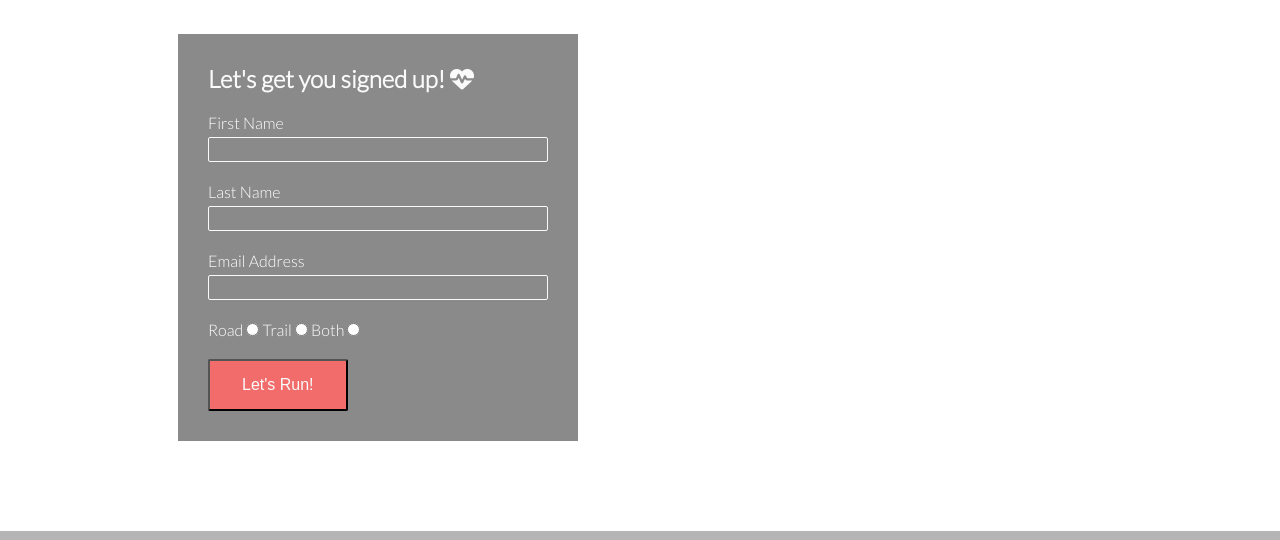
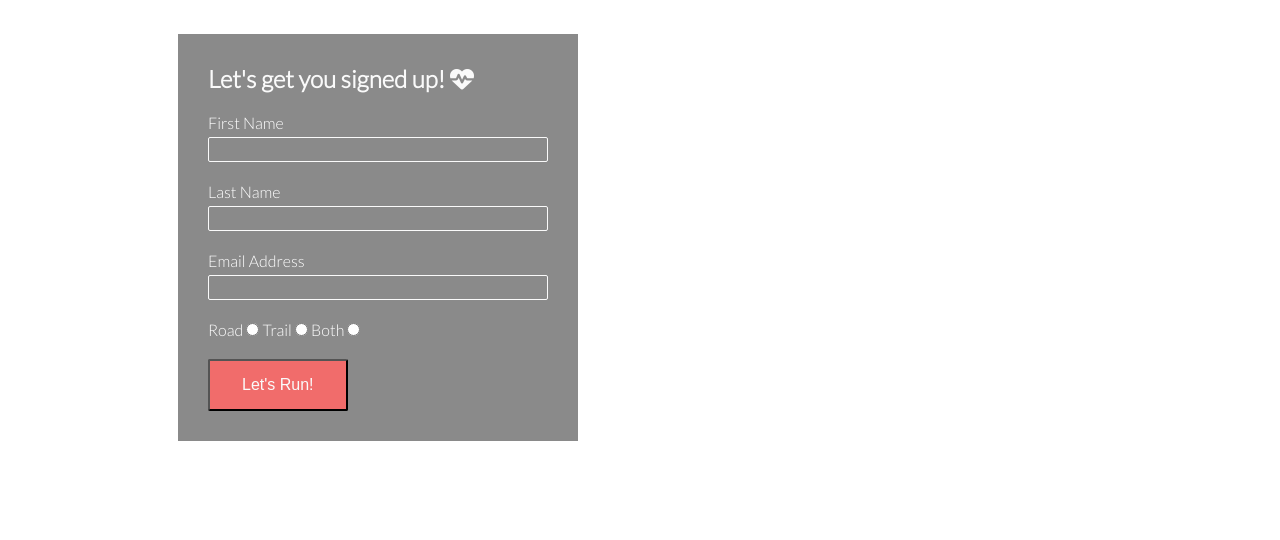
Before and after one commit to lekbit/PP1-Concrete-houses, a plain HTML site: page form.html in a window 1280 px wide. Shown: the part 87-627 px from the top of the page. Drawn offline with nearby package versions, Linux system fonts and the light colour scheme.

Commit message:
Fix add missing changes for styling of main

```diff
--- a/assets/styles/form_style.css
+++ b/assets/styles/form_style.css
@@ -13,6 +13,13 @@ body {
     display: flex;
     flex-direction: column;
     font-family: Lato, sans-serif;
+    /*  */
+    min-height: 100vh;
+    flex-direction: column;
+}
+
+main {
+    flex: 1 0 auto;
 }
 
 ul,
@@ -80,9 +87,7 @@ header {
 }
 
 /* main */
-main {
-    flex: 1 0 auto;
-}
+
 
 .form-section {
     clear: left;
--- a/assets/styles/index_style.css
+++ b/assets/styles/index_style.css
@@ -16,6 +16,10 @@ body {
     /*  */
     min-height: 100vh;
     flex-direction: column;
+}
+
+main {
+    flex: 1 0 auto;
 }
 
 ul,
@@ -87,9 +91,7 @@ header {
 /* /Header */
 
 /* Main image */
-main {
-    flex: 1 0 auto;
-}
+
 
 #main_image {
     background-image: url('../images/sharp-exterior-1-scaled-g.webp');
```
